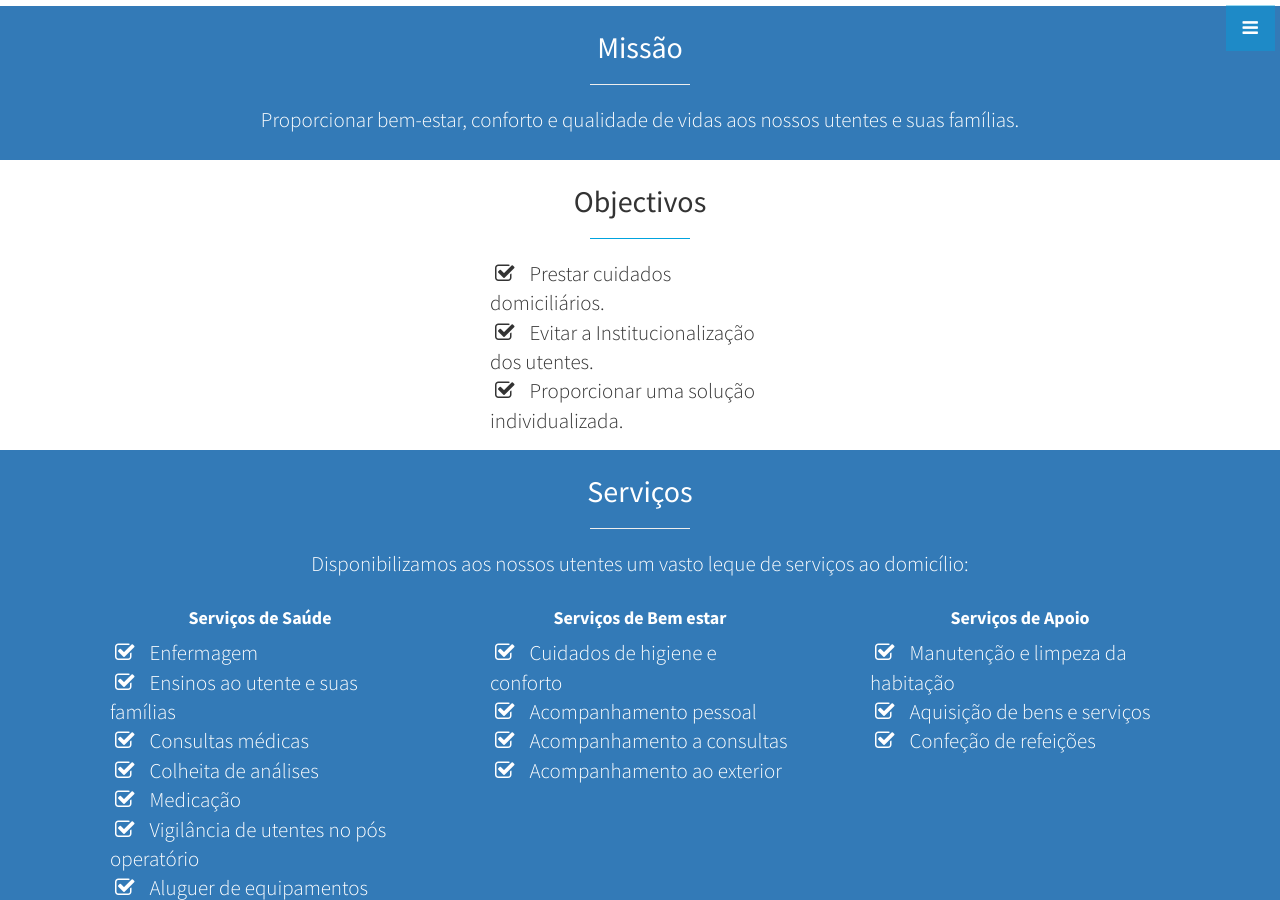
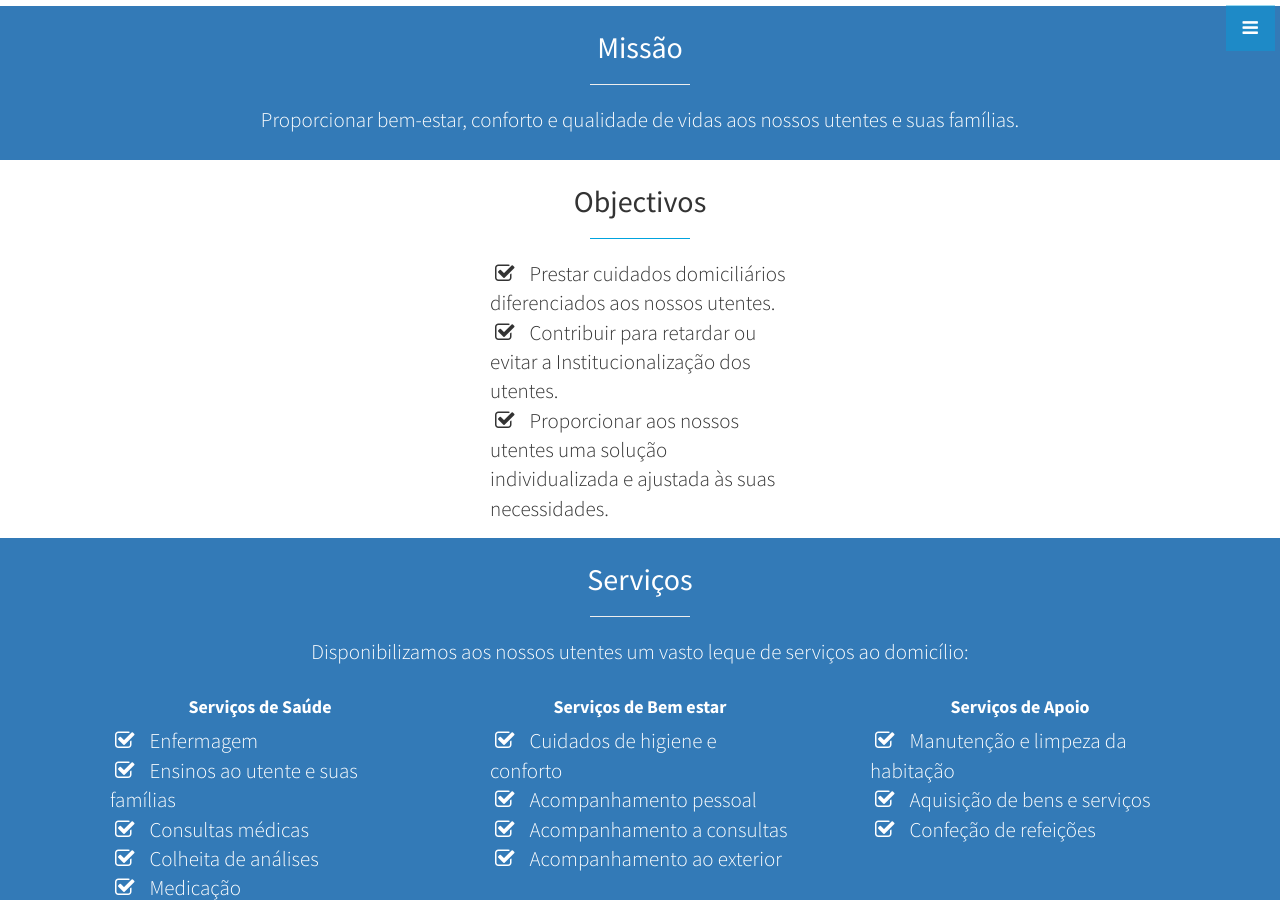
Before and after one commit to cuidarnolar/cuidarnolar, a Jekyll site: the page built from index.html, in a window 1280 px wide and 900 px high, scrolled down 1324 px. Built offline with Jekyll 4.4.1, drawn with Linux system fonts in a browser that asks for light colours.

```diff
--- a/_includes/goals.html
+++ b/_includes/goals.html
@@ -7,9 +7,11 @@
         <!--p class="lead">Sempre ao seu dispor com os melhores serviços <a target="_blank" href="http://join.deathtothestockphoto.com/">Death to the Stock Photo</a>.</p-->
         <p class="lead">
           <ul class="lead fa-ul" style="width:300px;margin:0 auto;text-align:left">
-            <li><i class="fa fa-check-square-o navigation-icon" aria-hidden="true" style="margin-left:5px"></i><span>Prestar cuidados domiciliários.</span></li>
-            <li><i class="fa fa-check-square-o navigation-icon" aria-hidden="true" style="margin-left:5px"></i><span>Evitar a Institucionalização dos utentes.</span></li>
-            <li><i class="fa fa-check-square-o navigation-icon" aria-hidden="true" style="margin-left:5px"></i><span>Proporcionar uma solução individualizada.</span></li>
+            <li><i class="fa fa-check-square-o navigation-icon" aria-hidden="true" style="margin-left:5px"></i><span>Prestar cuidados domiciliários diferenciados aos nossos utentes.</span></li>
+            <li><i class="fa fa-check-square-o navigation-icon" aria-hidden="true" style="margin-left:5px"></i><span>Contribuir para retardar ou evitar a Institucionalização dos utentes.</span></li>
+            <li><i class="fa fa-check-square-o navigation-icon" aria-hidden="true" style="margin-left:5px"></i><span>Proporcionar aos nossos utentes uma solução individualizada e
+
+ajustada às suas necessidades.</span></li>
           </ul>
         </p>
       </div>
```
